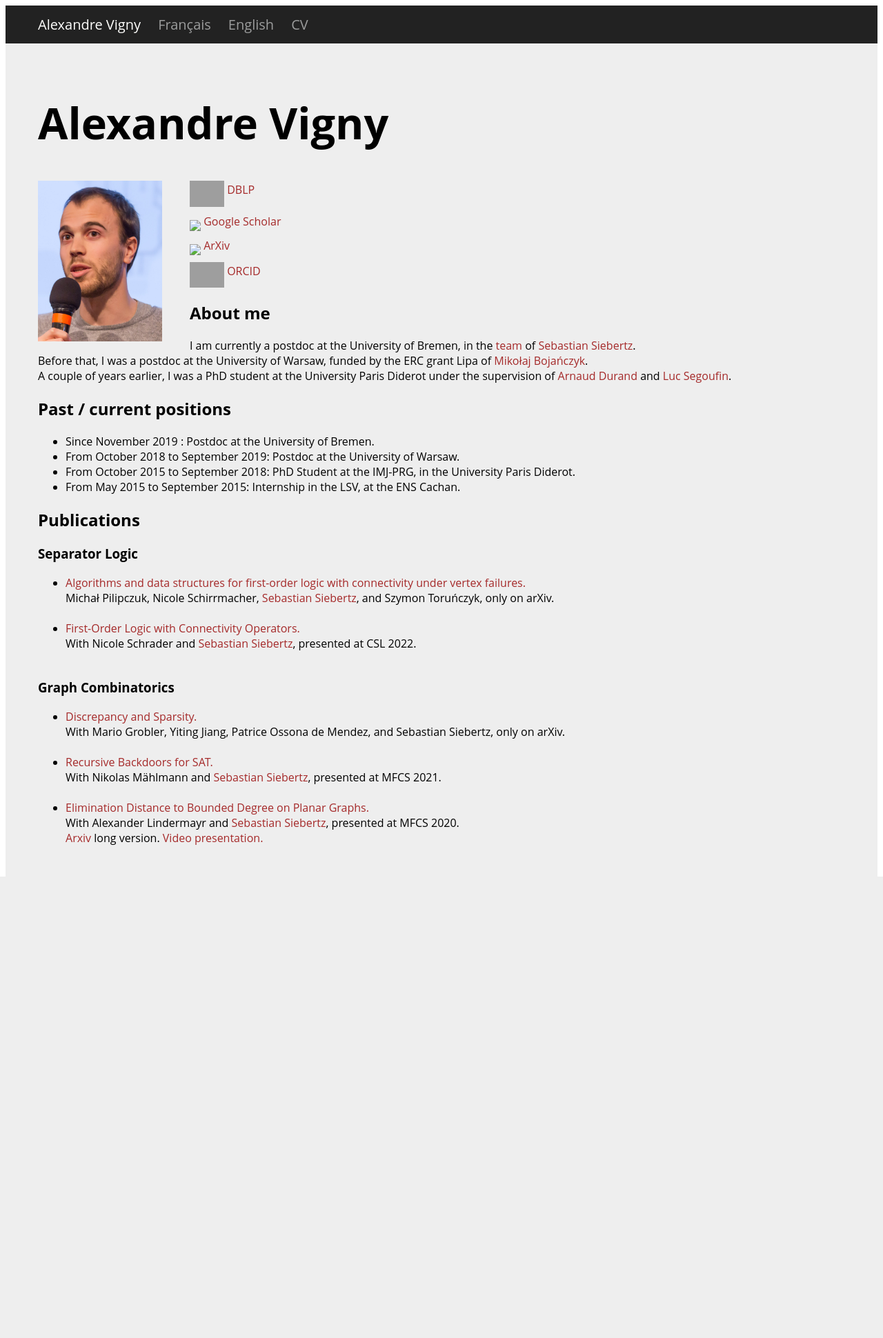
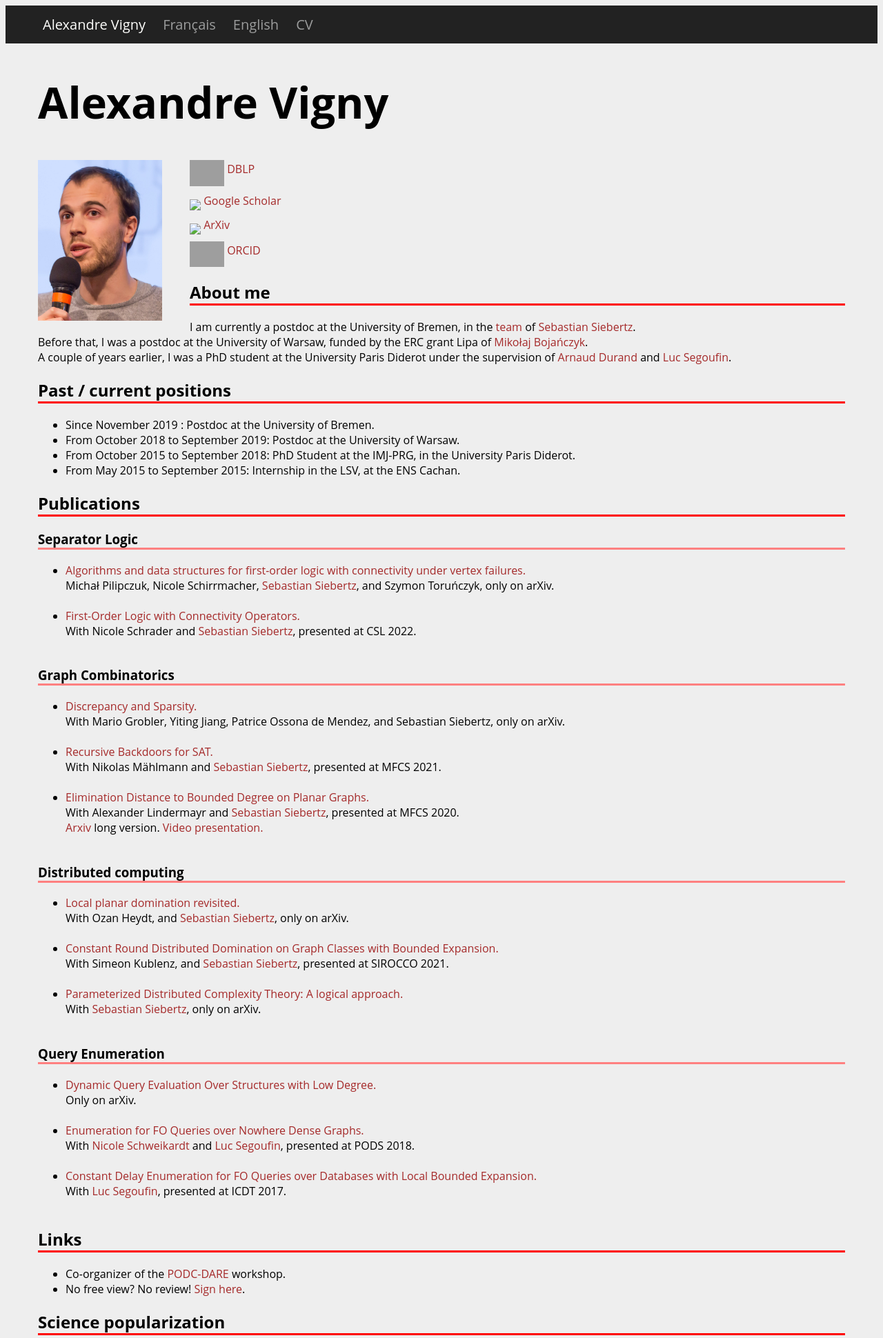
Before and after one commit to alexandre-vigny/alexandre-vigny.github.io, a PHP site: page /test.php in a window 1280 px wide. Shown: the top 1940 px of the page at 69% size. Before the commit the page ends 1271 px from the top, so only its background shows below. Run offline with PHP 8.4, Linux system fonts and the light colour scheme; some libraries are stand-ins or nearby versions; grey boxes are pictures that could not be loaded.

Commit message:
small changes

```diff
--- a/test.css
+++ b/test.css
@@ -2,6 +2,19 @@
 body {
   padding-bottom: 20px;
   font-family: "Open Sans",sans-serif;
+  background-color: #EEEEEE;
+  /* background-color: white; */
+
+}
+
+
+h2 {
+  border-bottom: medium solid #ff0000 ;
+}
+
+h3 {
+  border-bottom: medium solid #ff8080;
+
 }
 
 a{
@@ -12,16 +25,34 @@ a{
 a:hover {
   color: red;
 }
+
+
 /* ----------------end general---------------- */
+
+.stickytop {
+  max-width:100%;
+  /* background-color: #EEEEEE; */
+  /* background-color: white; */
+  position: -webkit-sticky; /*  Making it sticky ! */
+  position: sticky;
+  top: 0;
+  /* border-style: outset; */
+}
 
 
 /* ----------------------------HEADER---------------------------- */
 .topnav {
+  max-width:100%;
   background-color: #222222; /* black; */
   overflow: hidden;
   padding-top: 14px;
   padding-bottom: 14px;
+  padding-left: 14px;
+  position: -webkit-sticky; /*  Making it sticky ! */
+  position: sticky;
+  top: 0;
 }
+
 
 .topnav a {
   float: left;
@@ -40,6 +71,16 @@ a:hover {
 /* Add a color to the active/current link */
 .topnav a.active {
   color: #FFFFFD; /* white; */
+}
+
+
+.menu{
+  padding-left: 5px;
+  padding-bottom: 5px;
+  padding-top: 5px;
+  background-color: #EEEEEE;
+
+  /* border-style: outset; */
 }
 /* ----------------------------END HEADER----------------------------  */
 
@@ -64,27 +105,48 @@ a:hover {
 @media (min-width:1200px){.container{width:1170px}
 }
 
+
+
+.containerTop{padding-right:15px;padding-left:15px;margin-right:auto;margin-left:auto}
+
+@media (min-width:768px){.containerTop{width:750px}
+}
+@media (min-width:992px){.containerTop{width:970px}
+}
+@media (min-width:1200px){.containerTop{width:1170px}
+}
+
 .jumbotron .container{max-width:100%}
 .jumbotron .h1,.jumbotron h1{font-size:63px}
 
 .jumbotron{
   padding-bottom: 30px;
-  padding-top: 30px;
+  /* padding-top: 30px; */
+  /* padding-top: 15px; */
   background-color: #EEEEEE;
 }
 
 /* --------------end container and padding --------------*/
 
 
-
-
 ul.space_list li {
+  margin-left: -35px;
   margin-bottom: 10px;
 }
 
 
+.hidden {
+  display: none;
+}
+.hidden:target {
+  display: inline-block;
+  scroll-margin-top: 2000px;
+}
+
 
 /*-------------------- for the buttons to expend info--------------------*/
+
+
 .hh {
   display: none;
   /*height: 100px;
@@ -92,9 +154,9 @@ ul.space_list li {
 }
 :checked ~ .hh{
   display: block;
-  text-align: justify;
-  text-justify: inter-word;
-  font-style:italic;
+  /* text-align: justify;
+  text-justify: inter-word; */
+  /* font-style:italic; */
 }
 
 .label{
@@ -115,27 +177,67 @@ label:hover {
 
 /* copypast */
 
-/* link to people webpage */
-#sebi {
-  https://www.uni-bremen.de/en/theorie/team/profiles/prof-dr-sebastian-siebertz
+table.bottom th, table.bottom td {
+  text-align: left;
+  vertical-align: top;
+  border:1px solid black;
+  width: 100%;
+  /* border-collapse: collapse; */
 }
 
-.card {
-  /* box-shadow: 0 4px 8px 0 rgba(0, 0, 0, 0.2); */
-  padding: 16px;
-  text-align: center;
-  /* background-color: #f1f1f1; */
+/* table.top th, table.top td {
+  text-align: left;
+  border:1px solid black;
+  border-collapse: collapse;
 }
-.card2 {
-  /* box-shadow: 0 4px 8px 0 rgba(0, 0, 0, 0.2); */
-  padding: 16px;
+@media(max-width: 470px) {
+  table.top td {
+    display: table-row;
+  }
+} */
+
+table.bottom th, table.bottom td {
+  padding-left: 10px;
+  padding-right: 10px;
   text-align: left;
-  /* background-color: #f1f1f1; */
+  vertical-align: top;
+  border:1px solid black;
+  /* border-collapse: collapse; */
+}
+/* @media (max-width: 800px) {
+  tr {display: block; }
+  td {display: inline-block; word-break: break-all;}
+} */
+
+table.top th, table.top td {
+  padding-left: 10px;
+  padding-right: 10px;
+  text-align: left;
+  vertical-align: top;
+  /* border:1px solid black; */
+  display: inline-block;
+  /* border-collapse: collapse; */
+}
+@media (max-width: 1000px) {
+  /* table.top tr {display: block; } */
+  table.top td {word-break: break-all; }
 }
 
-.block{
 
-}
+/* </style>
+<body>
+
+<h2>Set the first column to 70% of the table width</h2>
+
+<table>
+  <tr>
+    <td>Firstname Firstname Firstname </th>
+    <td>Lastname Firstname Firstname </th>
+    <td>Age</th>
+  </tr>
+
+</table> */
+
 
 
 /* -------------------------TEST------------------------- */
```
Also changed, not shown: 1 other file.
